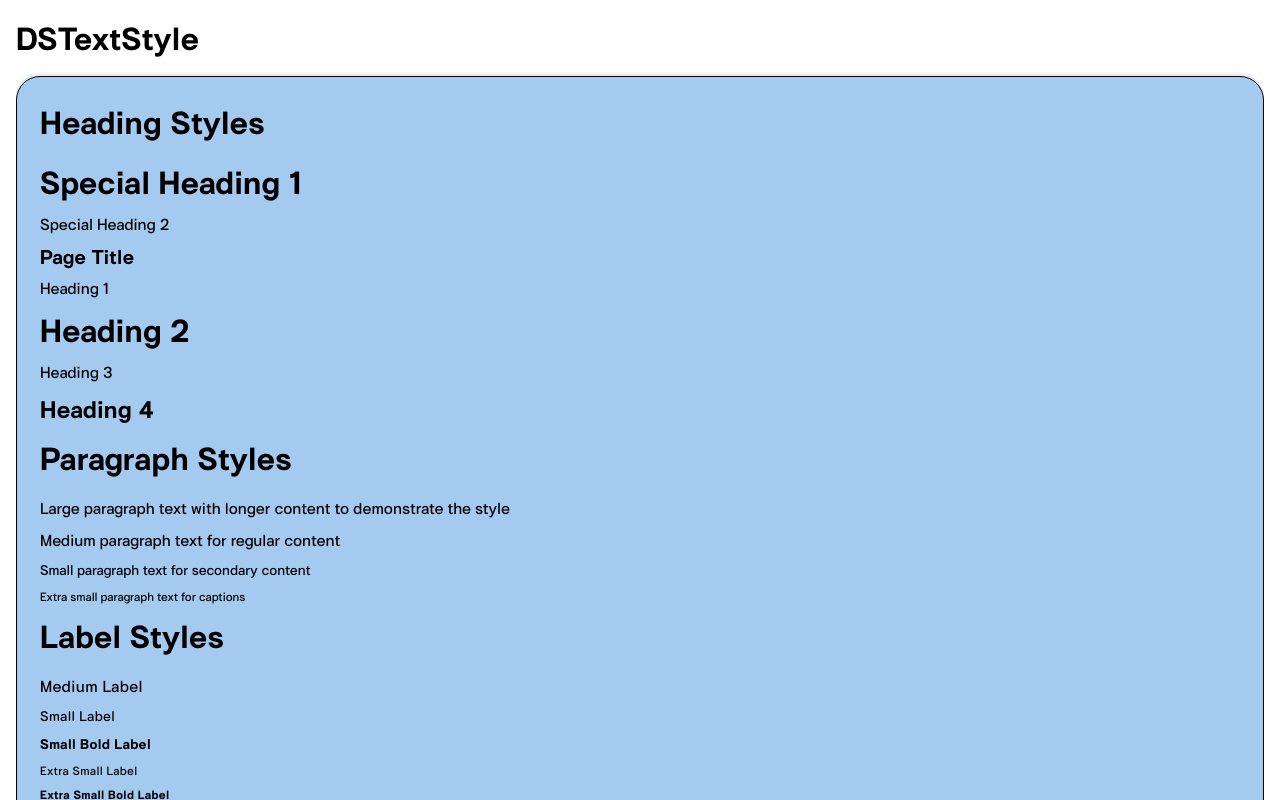
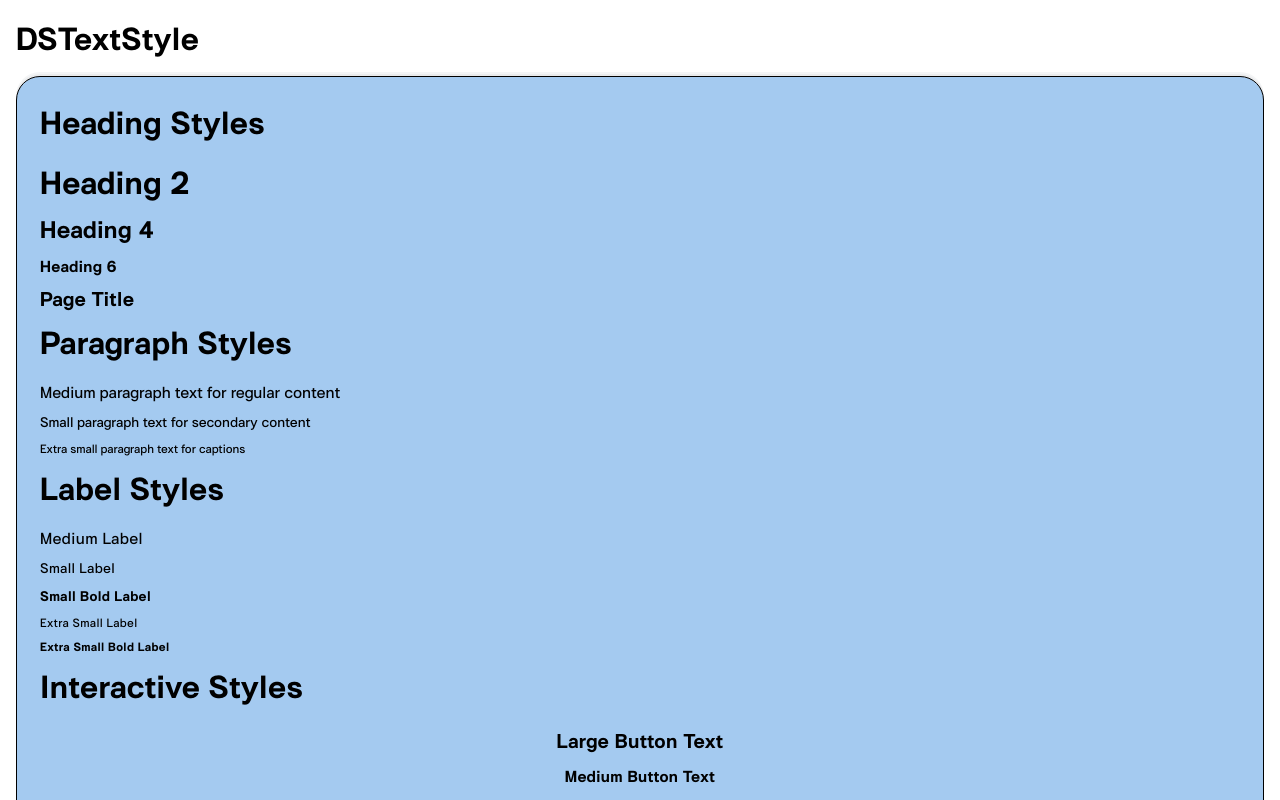
Before and after one commit to bussakorn033/test-next-zustand, a Next.js app: page / in a window 1280 px wide. Shown: the top 800 px of the page. Built offline with nearby package versions, Linux system fonts and the light colour scheme.

Commit message:
fix: correct font weight variable name and update heading styles in Home component

```diff
--- a/app/globals.css
+++ b/app/globals.css
@@ -148,7 +148,7 @@
   --PageLight-Desc: var(--color-neutral-grey-light); */
 
   /* Font Weights */
-  --font-weight-extralight: 200;
+  --font-weight-extra-light: 200;
   --font-weight-light: 300;
   --font-weight-regular: 400;
   --font-weight-medium: 500;
--- a/app/page.tsx
+++ b/app/page.tsx
@@ -50,13 +50,10 @@ export default function Home() {
             <DSBox direction="column" gap={16}>
               <DSTextStyle variant="h2">Heading Styles</DSTextStyle>
               <DSBox direction="column" gap={8}>
-                <DSTextStyle variant="h2">Special Heading 1</DSTextStyle>
-                <DSTextStyle variant="specialH2">Special Heading 2</DSTextStyle>
+                <DSTextStyle variant="h2">Heading 2</DSTextStyle>
+                <DSTextStyle variant="h4">Heading 4</DSTextStyle>
+                <DSTextStyle variant="h6">Heading 6</DSTextStyle>
                 <DSTextStyle variant="pageTitle">Page Title</DSTextStyle>
-                <DSTextStyle variant="h1">Heading 1</DSTextStyle>
-                <DSTextStyle variant="h2">Heading 2</DSTextStyle>
-                <DSTextStyle variant="h3">Heading 3</DSTextStyle>
-                <DSTextStyle variant="h4">Heading 4</DSTextStyle>
               </DSBox>
             </DSBox>
 
@@ -64,10 +61,6 @@ export default function Home() {
             <DSBox direction="column" gap={16}>
               <DSTextStyle variant="h2">Paragraph Styles</DSTextStyle>
               <DSBox direction="column" gap={8}>
-                <DSTextStyle variant="paragraphBig">
-                  Large paragraph text with longer content to demonstrate the
-                  style
-                </DSTextStyle>
                 <DSTextStyle variant="paragraphMedium">
                   Medium paragraph text for regular content
                 </DSTextStyle>
@@ -133,14 +126,14 @@ export default function Home() {
               <DSTextStyle variant="h2">Text Formatting</DSTextStyle>
               <DSBox direction="column" gap={8}>
                 {/* Line Limiting */}
-                <DSTextStyle limitLine={2} style={{width: "300px"}}>
+                <DSTextStyle limitLine={2}>
                   This is a very long text that will be limited to 2 lines. It
                   demonstrates text truncation with ellipsis when content
                   overflows the specified number of lines.
                 </DSTextStyle>
 
                 {/* Word Breaking */}
-                <DSTextStyle wordBreak="break-all" style={{width: "300px"}}>
+                <DSTextStyle wordBreak="break-all">
                   This is a very long word that will break at any point
                 </DSTextStyle>
 
@@ -218,7 +211,7 @@ export default function Home() {
         >
           <>
             <DSTextStyle variant="h2">Text Formatting</DSTextStyle>
-            <DSTextStyle whiteSpace="nowrap" style={{width: "300px"}}>
+            <DSTextStyle whiteSpace="nowrap">
               This text won't wrap to a new line even if it's very long
             </DSTextStyle>
           </>
--- a/components/Box/Box.tsx
+++ b/components/Box/Box.tsx
@@ -16,7 +16,6 @@ export const DSBox = forwardRef<HTMLElement | undefined, BoxProps>(
         bgColor={bgColor}
         boxShadow={boxShadow}
         className={classnames}
-        // data-fullwidth={fullWidth}
         fullWidth={fullWidth}
         hover={hover}
         ref={ref}
```
